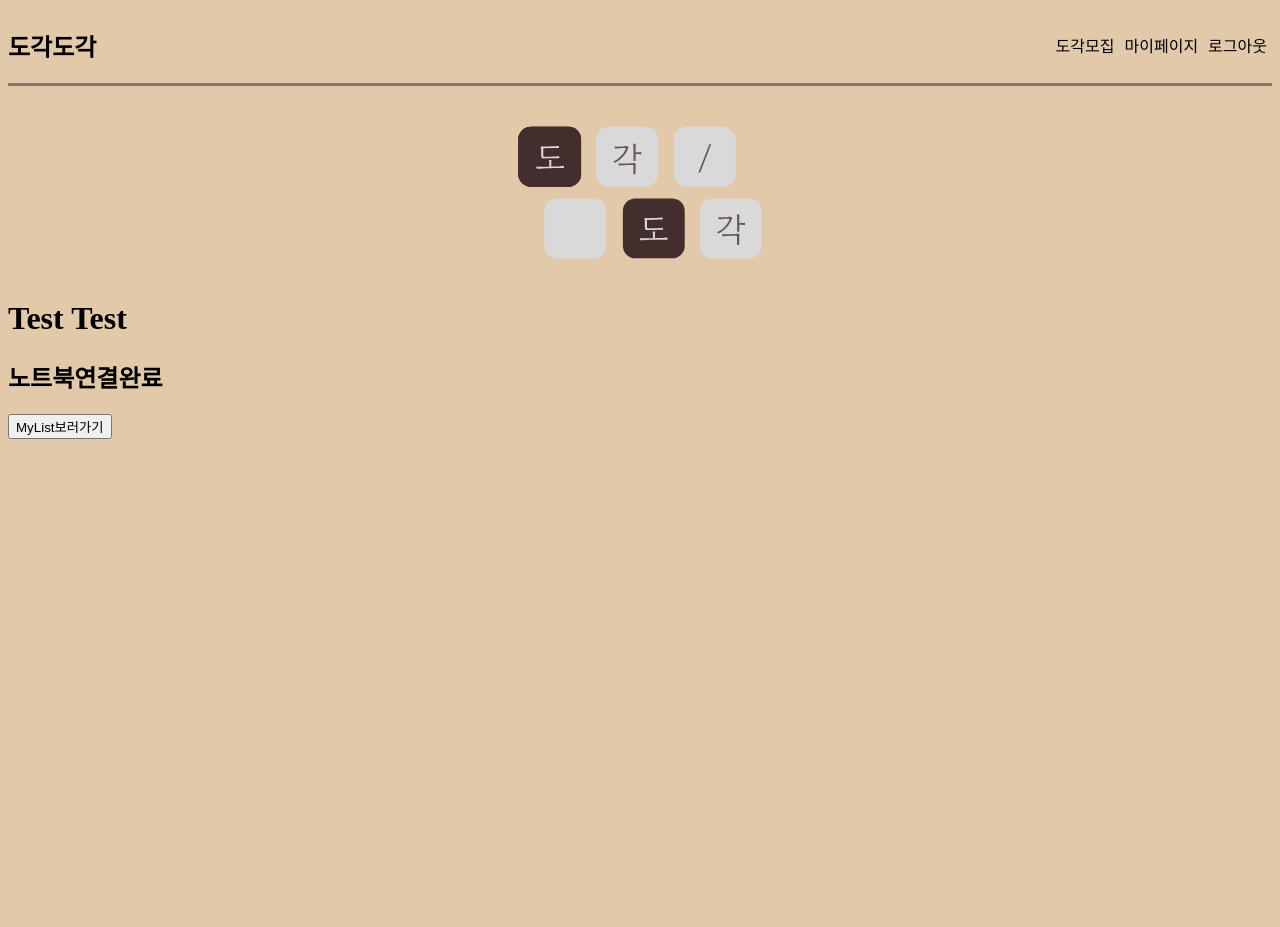
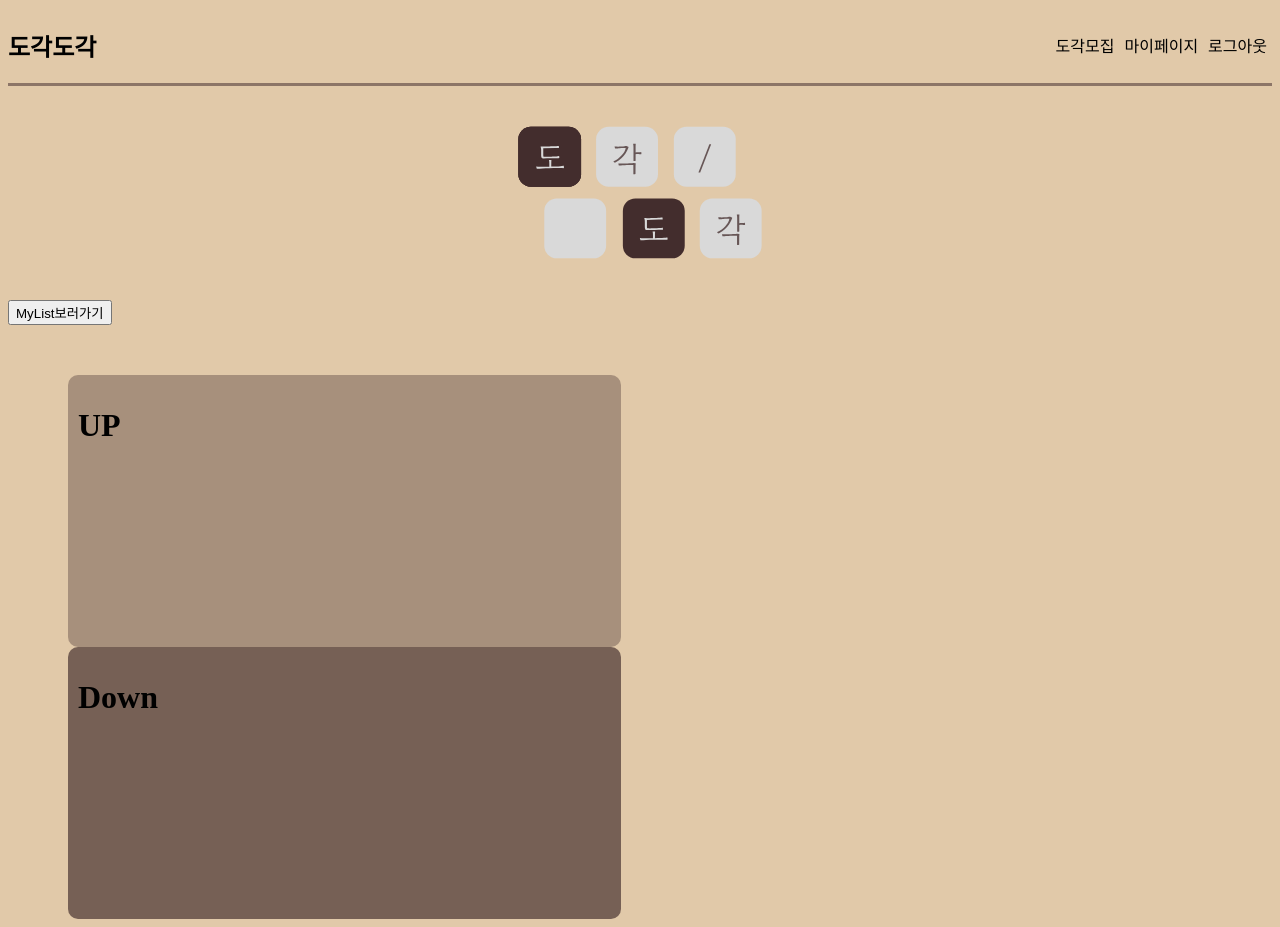
Before and after one commit to LIKELION-HUFS-12th/Dogak_FE, a React (Vite) app: page / in a window 1280 px wide. Before the commit the page ends 800 px from the top, so only its background shows below. Built offline with nearby package versions, Linux system fonts and the light colour scheme; a web font is replaced by a local one.

Commit message:
메인 상자 각재기

```diff
--- a/src/home/homepage.jsx
+++ b/src/home/homepage.jsx
@@ -1,5 +1,6 @@
 import styled from "styled-components";
 import Logo from "../common/logo";
+import MainRecord from "./record_book";
 import { useNavigate } from "react-router-dom";
 import MainHeader from "../common/header";
 
@@ -13,9 +14,9 @@ export default function MainHome(){
         <MainHeader/>
         <div>
             <Logo/>
-            <h1>Test Test</h1>
-            <h2>노트북연결완료</h2>
             <button onClick={handleMyList}>MyList보러가기</button>
+            <MainRecord/>
+
         </div>
 
         </>
--- a/src/home/record_book.jsx
+++ b/src/home/record_book.jsx
@@ -0,0 +1,37 @@
+import styled from "styled-components"
+
+const RecordContiner = styled.div`
+    margin-left: 60px;
+    margin-top: 50px;
+
+`
+const Upper = styled.div`
+    background-color : #a7907c;
+    border-radius : 10px;
+    height: 252px;
+    width: 533px;
+    padding: 10px;
+`
+
+const Lower = styled.div`
+    background-color : #766055;
+    border-radius : 10px;
+    height: 252px;
+    width: 533px;
+    padding : 10px;
+`
+export default function MainRecord(){
+
+    return(
+        <div>
+            <RecordContiner>
+                <Upper>
+                    <h1> UP</h1>
+                </Upper>
+                <Lower>
+                    <h1>Down</h1>
+                </Lower>
+            </RecordContiner>
+        </div>
+    )
+}
```
